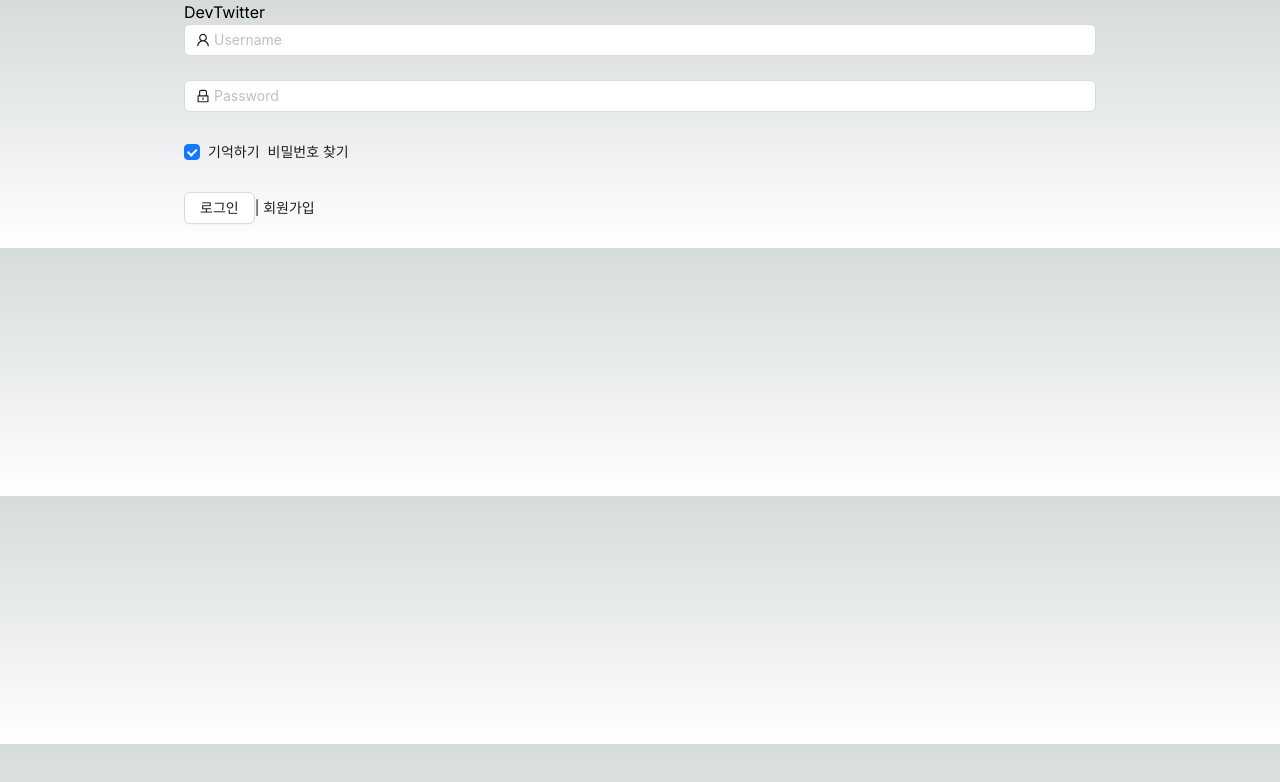
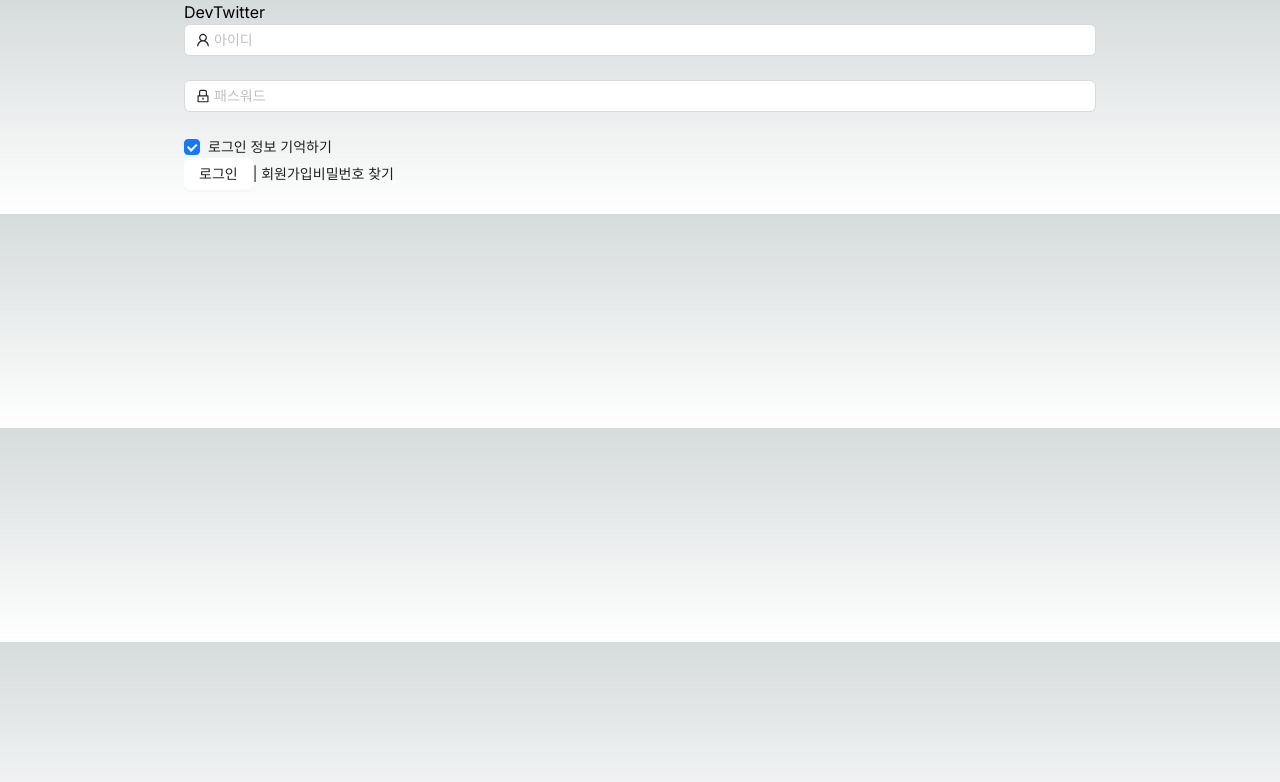
Before and after one commit to sirri1222/node_bird_new, a Next.js app in the folder prepare/front/devhyun_twitter/: page / in a window 1280 px wide. Shown: the top 782 px of the page. Built offline with nearby package versions, Linux system fonts and the light colour scheme.

Commit message:
Add: 프로필 페이지 생성

```diff
--- a/prepare/front/devhyun_twitter/src/app/globals.css
+++ b/prepare/front/devhyun_twitter/src/app/globals.css
@@ -27,3 +27,6 @@ body {
     )
     rgb(var(--background-start-rgb));
 }
+.login-form-button {
+  border: none;
+}
--- /dev/null
+++ b/prepare/front/devhyun_twitter/src/app/profile/page.js
@@ -0,0 +1,25 @@
+import Title from "antd/es/skeleton/Title";
+import React from "react";
+
+const page = () => {
+  const FollowList = [
+    { nickname: "데브현1" },
+    { nickname: "데브현2" },
+    { nickname: "데브현3" },
+  ];
+  const FollowingList = [
+    { nickname: "데브현1" },
+    { nickname: "데브현2" },
+    { nickname: "데브현3" },
+  ];
+  return (
+    <div>
+      <Title>프로필 페이지</Title>
+      <NicknameEditForm />
+      <FollowList header="팔로잉 목록" data={FollowList} />
+      <FollowList header="팔로우 목록" data={FollowingList} />
+    </div>
+  );
+};
+
+export default page;
--- a/prepare/front/devhyun_twitter/src/component/main/Login.jsx
+++ b/prepare/front/devhyun_twitter/src/component/main/Login.jsx
@@ -17,21 +17,18 @@ function Login() {
         onFinish={onFinish}
       >
         <LoginInput />
-        <Form.Item>
           <Form.Item name="remember" valuePropName="checked" noStyle>
-            <Checkbox>기억하기</Checkbox>
+            <Checkbox>로그인 정보 기억하기</Checkbox>
           </Form.Item>
 
+        <Form.Item>
+          <Button htmlType="submit" className="login-form-button">
+            로그인
+          </Button>
+          | <a href="/signup">회원가입</a>
           <a className="login-form-forgot" href="/findpassword">
             비밀번호 찾기
           </a>
-        </Form.Item>
-
-        <Form.Item>
-          <Button htmlType="submit" className="login-form-button border-none">
-            로그인
-          </Button>
-          | <a href="/signup">회원가입</a>
         </Form.Item>
       </Form>
     </div>
--- a/prepare/front/devhyun_twitter/src/component/main/LoginInput.jsx
+++ b/prepare/front/devhyun_twitter/src/component/main/LoginInput.jsx
@@ -4,14 +4,14 @@ import { LockOutlined, UserOutlined } from "@ant-design/icons";
 
 const LoginInput = () => {
   return (
-    <>
+    <div className="w-1/3">
       <Form.Item
         name="username"
         rules={[{ required: true, message: "Please input your Username!" }]}
       >
         <Input
           prefix={<UserOutlined className="site-form-item-icon" />}
-          placeholder="Username"
+          placeholder="아이디"
         />
       </Form.Item>
       <Form.Item
@@ -21,10 +21,10 @@ const LoginInput = () => {
         <Input
           prefix={<LockOutlined className="site-form-item-icon" />}
           type="password"
-          placeholder="Password"
+          placeholder="패스워드"
         />
       </Form.Item>
-    </>
+    </div>
   );
 };
 
```
Also changed, not shown: prepare/front/devhyun_twitter/src/component/UserProfile.jsx (added, +7 -0 lines).
